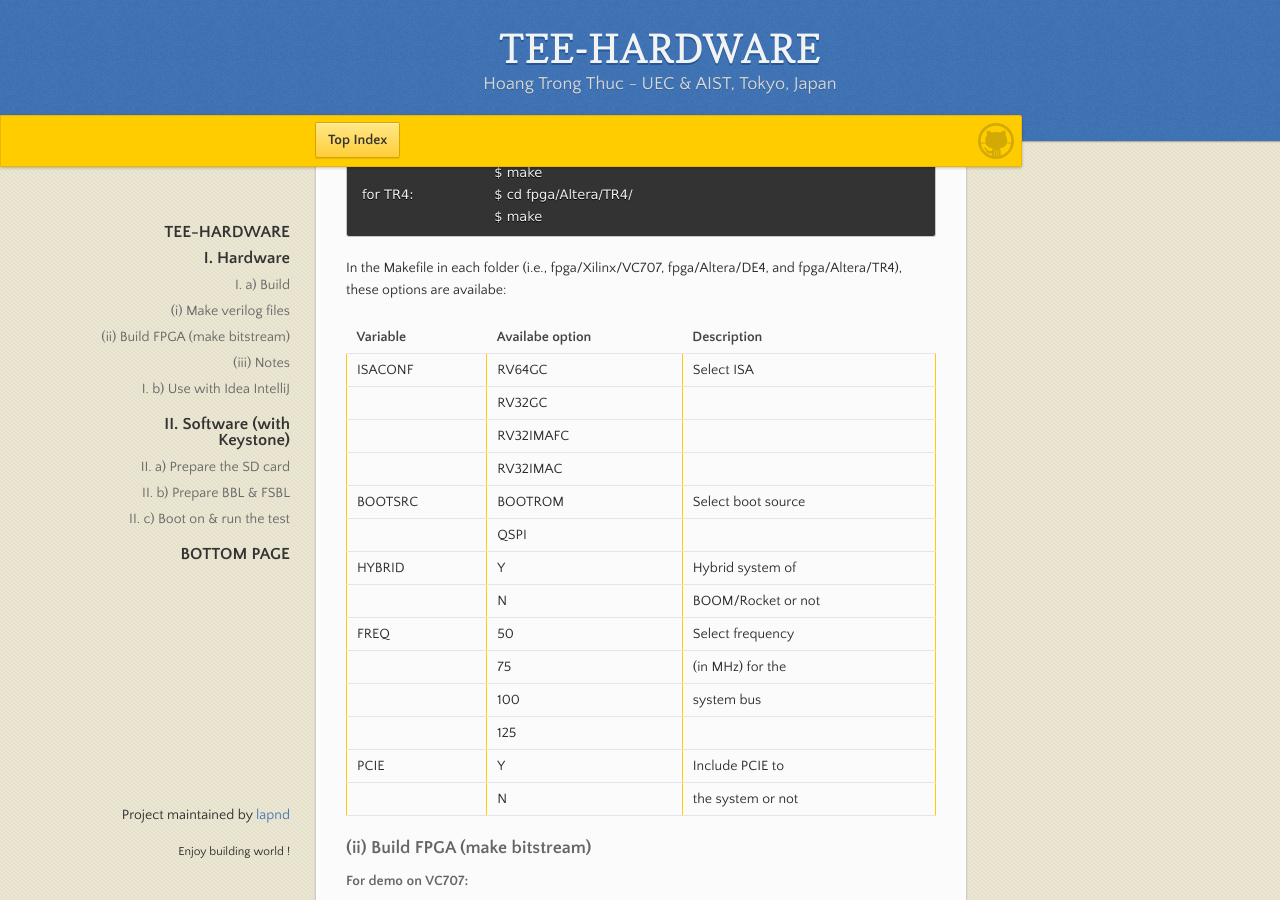
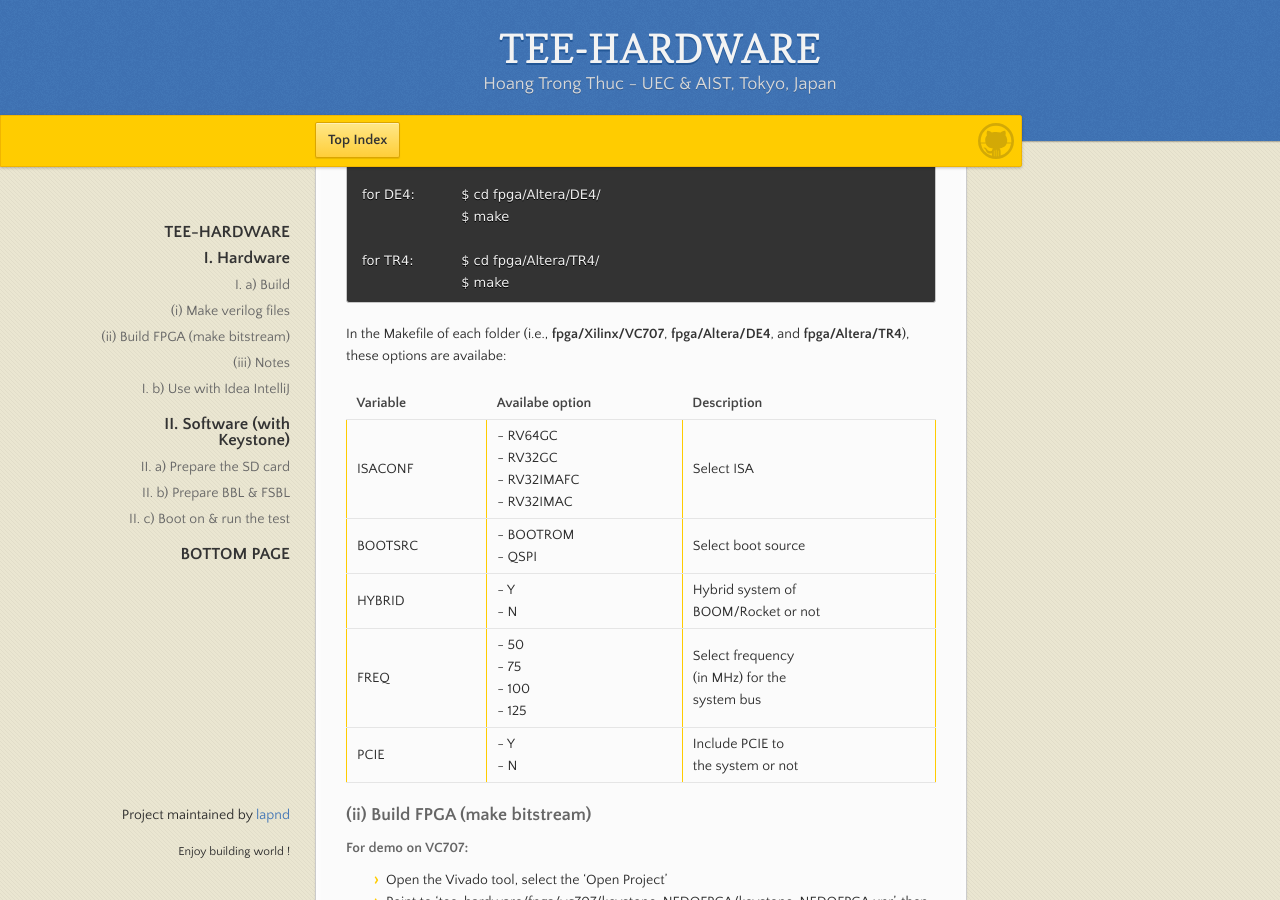
Before and after one commit to lapnd/httdes.github.io, a Jekyll site: the page built from tee-hw.md, in a window 1280 px wide and 900 px high, scrolled down 865 px. Built offline with Jekyll 4.4.1, drawn with Linux system fonts in a browser that asks for light colours; our own code applies the rules of GitHub Pages for plain Markdown files.

Commit message:
Update tee-hw.md

```diff
--- a/tee-hw.md
+++ b/tee-hw.md
@@ -34,35 +34,25 @@ Export appropriate toolchain to your PATH:
 To make the demo for each board:
 
 	$ cd <to your tee-hardware folder>
-	for VC707:		$ cd fpga/Xilinx/VC707/
-					$ make
-	for DE4:			$ cd fpga/Altera/DE4/
-					$ make
-	for TR4:			$ cd fpga/Altera/TR4/
-					$ make
 
-In the Makefile in each folder (i.e., fpga/Xilinx/VC707, fpga/Altera/DE4, and fpga/Altera/TR4), these options are availabe:
+	for VC707:	$ cd fpga/Xilinx/VC707/
+				$ make
 
-| Variable | Availabe option |     Description    |
-| -------- | --------------- | ------------------ |
-| ISACONF  | RV64GC          | Select ISA         |
-|          | RV32GC          |                    |
-|          | RV32IMAFC       |                    |
-|          | RV32IMAC        |                    |
-| -------- | --------------- | ------------------ |
-| BOOTSRC  | BOOTROM         | Select boot source |
-|          | QSPI            |                    |
-| -------- | --------------- | ------------------ |
-| HYBRID   | Y               | Hybrid system of   |
-|          | N               | BOOM/Rocket or not |
-| -------- | --------------- | ------------------ |
-| FREQ     | 50              | Select frequency   |
-|          | 75              | (in MHz) for the   |
-|          | 100             | system bus         |
-|          | 125             |                    |
-| -------- | --------------- | ------------------ |
-| PCIE     | Y               | Include PCIE to    |
-|          | N               | the system or not  |
+	for DE4:		$ cd fpga/Altera/DE4/
+				$ make
+
+	for TR4:		$ cd fpga/Altera/TR4/
+				$ make
+
+In the Makefile of each folder (i.e., **fpga/Xilinx/VC707**, **fpga/Altera/DE4**, and **fpga/Altera/TR4**), these options are availabe:
+
+| Variable | Availabe option | Description |
+| -------- | --------------- | ----------- |
+| ISACONF  | - RV64GC<br />- RV32GC<br />- RV32IMAFC<br />- RV32IMAC | Select ISA |
+| BOOTSRC  | - BOOTROM<br />- QSPI | Select boot source |
+| HYBRID   | - Y<br />- N | Hybrid system of<br />BOOM/Rocket or not |
+| FREQ     | - 50<br />- 75<br />- 100<br />- 125 | Select frequency<br />(in MHz) for the<br />system bus |
+| PCIE     | - Y<br />- N | Include PCIE to<br />the system or not |
 
 ### (ii) Build FPGA (make bitstream)
 
```
